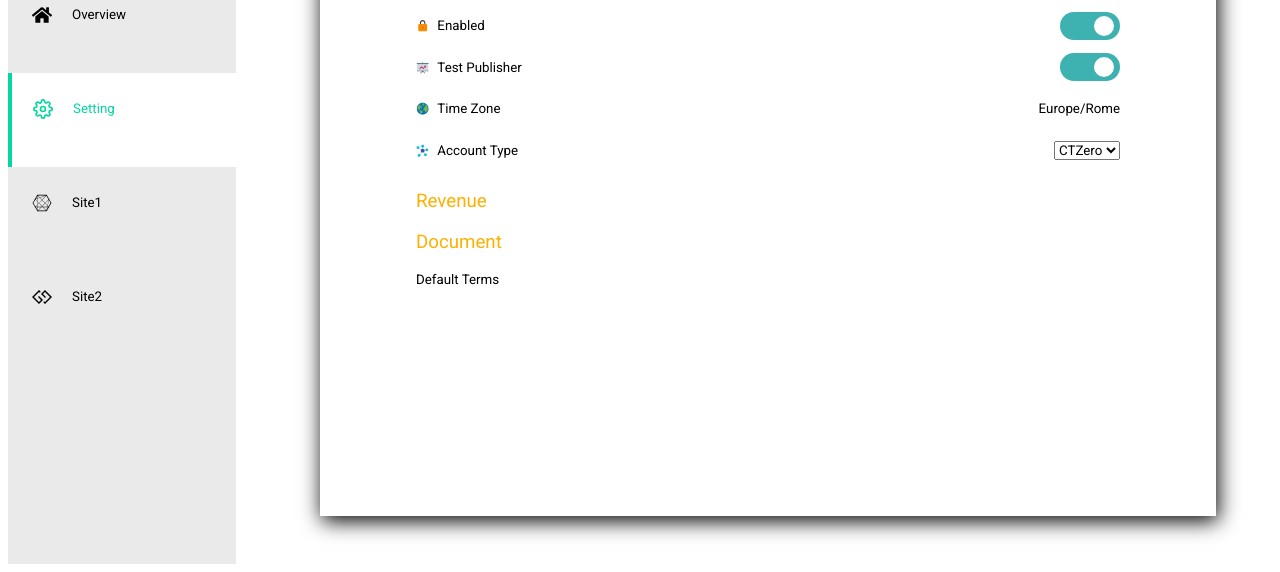
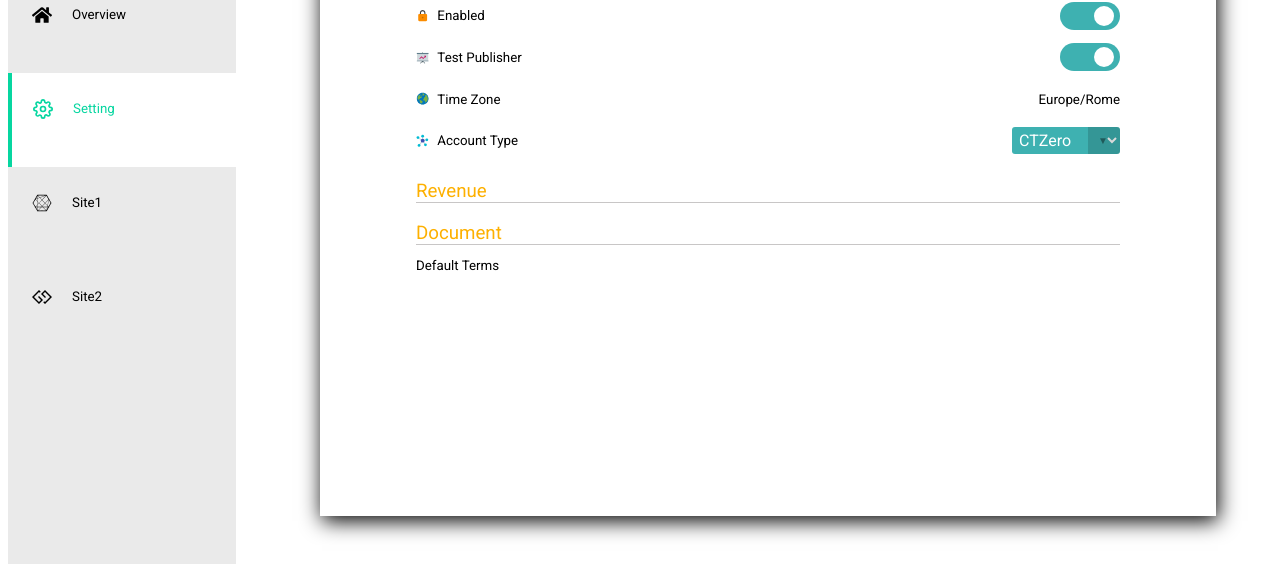
Before and after one commit to YizhuoZhang3/ClickTripz_FrontEnd, a React app: page / in a window 1280 px wide. Both pictures are taken after a click on the tab "Setting". Shown: the part 244-816 px from the top of the page. Built offline with nearby package versions, Linux system fonts and the light colour scheme.

Commit message:
setting page selector

```diff
--- a/public/style.css
+++ b/public/style.css
@@ -154,6 +154,8 @@ h2{
 .setting h3{
   color: #FDB000;
   font-weight: lighter;
+  border-bottom: 1.5px solid #C8C6C6 ;
+  margin-bottom: 0.5rem;
 }
 
 /* Site 1 && Site 2 styling */
@@ -271,3 +273,66 @@ input:checked + .slider:before{
 #setting-icon{
   margin-right: 0.5rem;
 }
+
+/* selection box */
+.custom-dropdown {
+  position: relative;
+  display: inline-block;
+  vertical-align: middle;
+  /* margin: 5px; */
+}
+
+.custom-dropdown select {
+  background-color: rgb(62, 177, 177);
+  color: #fff;
+  font-size: inherit;
+  padding: .2em;
+  padding-right: 2em;
+  border: 0;
+  margin: 0;
+  border-radius: 3px;
+  text-indent: 0.01px;
+  text-overflow: '';
+  -webkit-appearance: button;
+}
+
+.custom-dropdown::before,
+.custom-dropdown::after {
+  content: "";
+  position: absolute;
+  pointer-events: none;
+}
+
+.custom-dropdown::after {
+  content: "\25BC";
+  height: 1em;
+  font-size: .625em;
+  line-height: 1;
+  right: 1.2em;
+  top: 50%;
+  margin-top: -.5em;
+}
+
+.custom-dropdown::before {
+  width: 2em;
+  right: 0;
+  top: 0;
+  bottom: 0;
+  border-radius: 0 3px 3px 0;
+}
+
+.custom-dropdown select[disabled] {
+  color: rgba(0,0,0,.3);
+}
+
+.custom-dropdown select[disabled]::after {
+  color: rgba(0,0,0,.1);
+}
+
+.custom-dropdown::before {
+  background-color: rgba(0,0,0,.15);
+}
+
+.custom-dropdown::after {
+  color: rgba(0,0,0,.4);
+}
--- a/src/components/Setting.js
+++ b/src/components/Setting.js
@@ -27,14 +27,16 @@ export default function Setting({data}){
                 <p><FcGlobe id="setting-icon"/>Time Zone</p>
                 <p id="switch-btn">{data.settings.general.timezone}</p>
               </div>
-              <div className="general">
+              <div className="general ">
                 <p><FcMindMap id="setting-icon"/>Account Type</p>
+                <div className="custom-dropdown small">
                 <select>
                   <option value="CTZero">CTZero</option>
                   <option value="CTLite">CTLite</option>
                   <option value="CTPlus">CTPlus</option>
                   <option value="CTPro">CTPro</option>
                 </select>
+                </div>
               </div>
           </div>
           </div>
```
